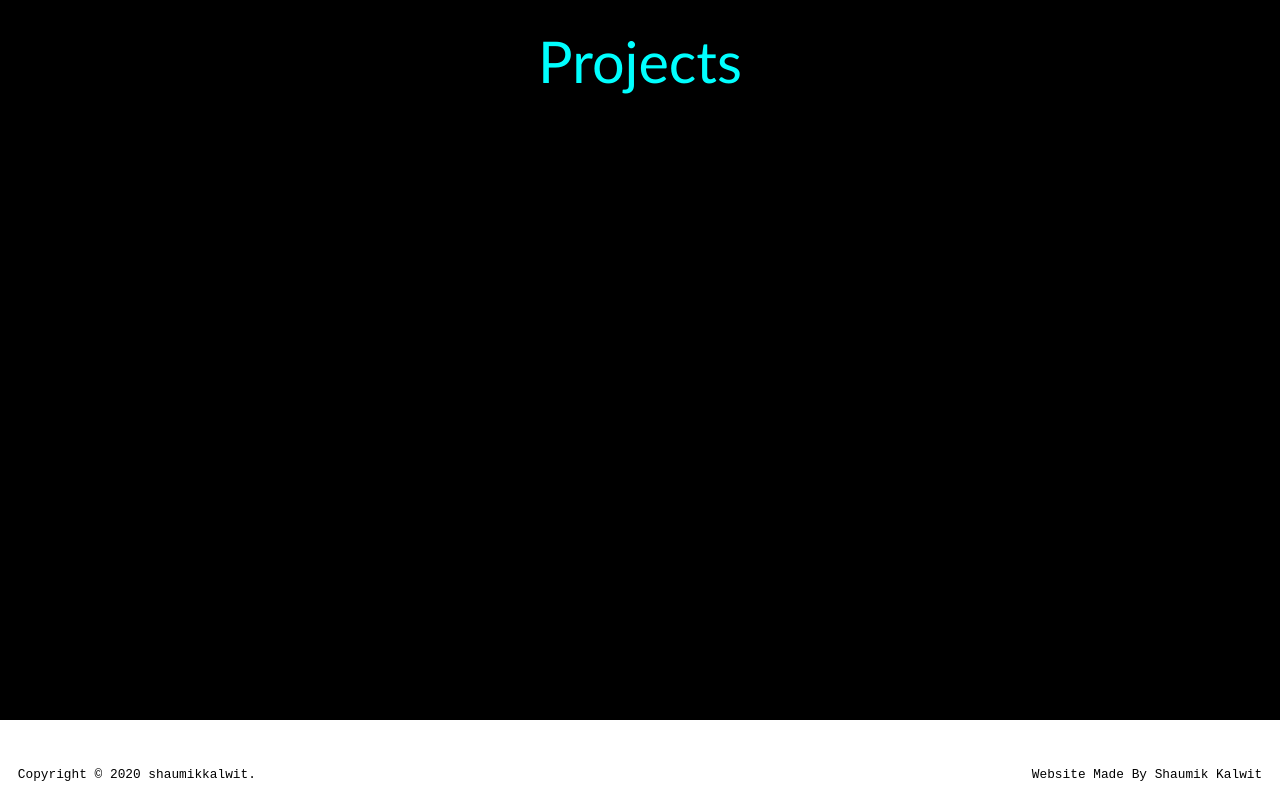
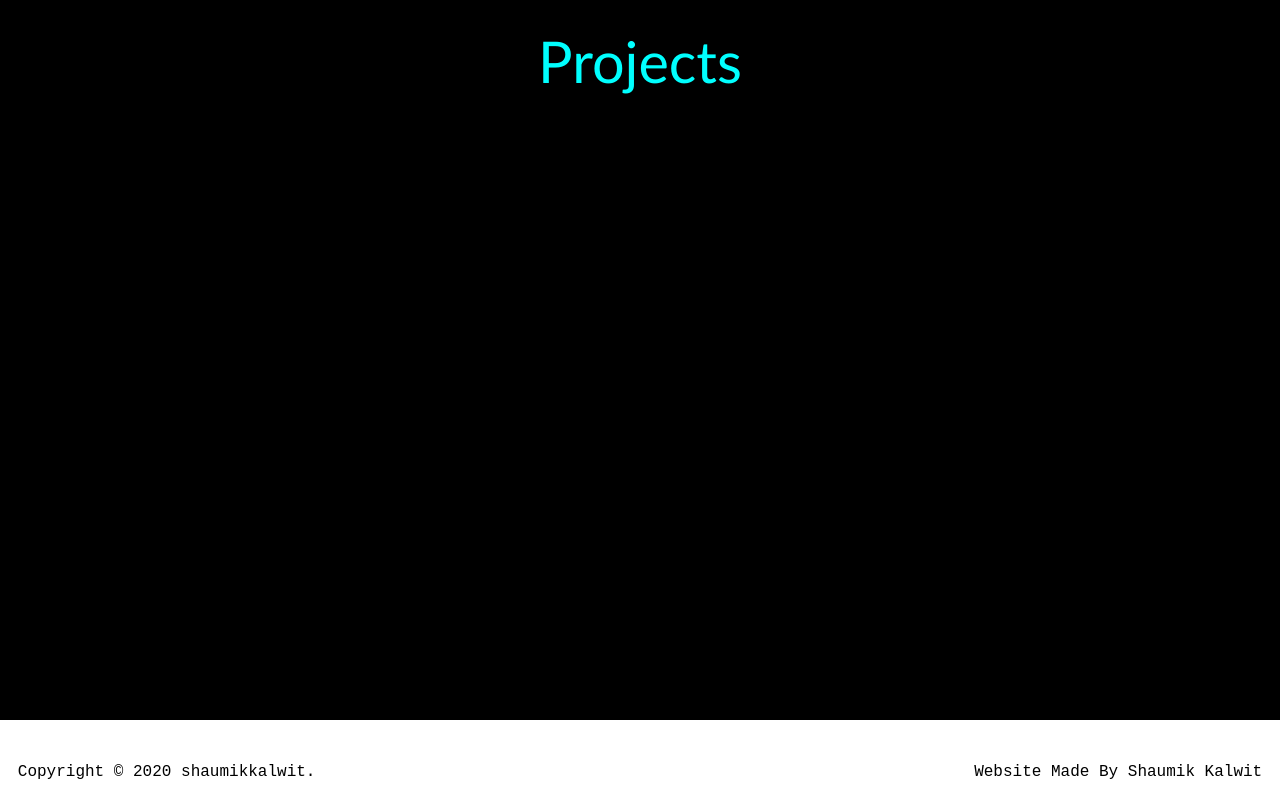
Before and after one commit to shaumikkalwit/shaumikkalwit.github.io, a React (Create React App) app in the folder frontend/: page / in a window 1280 px wide. Shown: the part 1720-2520 px from the top of the page. Built offline with nearby package versions, Linux system fonts and the light colour scheme; no server answers.

Commit message:
attempted to implement snap-scrolling

```diff
--- a/frontend/src/components/FooterContent.js
+++ b/frontend/src/components/FooterContent.js
@@ -9,7 +9,7 @@ const FooterContent = styled.p`
 
 		margin-right: 1vw;
 
-		font-size: 1vw;
+		font-size: 1.25vw;
 
 		font-family: "Courier New", Courier, monospace;
 
@@ -18,8 +18,6 @@ const FooterContent = styled.p`
   	color: black;
 
   	font-size: 3vw;
-
-
 `;
 
 export default FooterContent;
--- a/frontend/src/components/LandingPage.js
+++ b/frontend/src/components/LandingPage.js
@@ -23,6 +23,7 @@ const Container = styled.div`
 	justify-content: center;
 	align-items: center;
 	text-align: center;
+
 `;
 
 class LandingPage extends React.Component {
```
